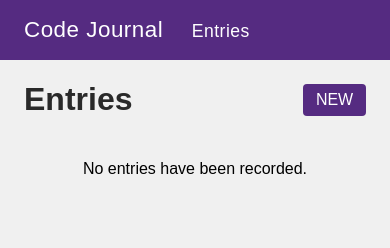
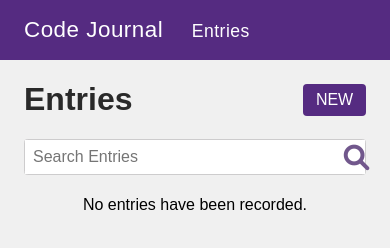
Before and after one commit to derrick-fleming/code-journal, a website: page index.html in a window 390 px wide. Both pictures are taken after a click on the link "Entries". Drawn offline with Linux system fonts and the light colour scheme; a web font is replaced by a local one.

Commit message:
Created a new div for the search bar, added form with input features and styled it to look good on mobile and desktop screens. #5.

```diff
--- a/css/styles.css
+++ b/css/styles.css
@@ -47,7 +47,7 @@ h1 {
   font-family: "Proza Libre", sans-serif;
 }
 
-.input-style:focus {
+.input-style:focus, {
   outline: 0.05rem solid rgb(85, 43, 129);
   border: 0.1rem solid rgb(85, 43, 129);
 }
@@ -116,11 +116,6 @@ a {
   font-size: 1.6rem;
 }
 
-.icon:hover {
-  cursor: pointer;
-  color: rgb(85, 43, 129);
-}
-
 .delete {
   color: rgb(223, 61, 62);
   text-decoration: underline;
@@ -180,6 +175,26 @@ a {
   background-color: rgb(206, 56, 56);
 }
 
+.form-container {
+  background-color: white;
+  border: 0.1rem solid rgb(205, 204, 205);
+  border-radius: 0.2rem;
+}
+
+.search-row {
+  padding-left: 0.5rem;
+  font-family: "Proza Libre", sans-serif;
+  width: 92%;
+  line-height: 2;
+  font-size: 1rem;
+  border: 0;
+  outline: 0;
+}
+
+.search-focus {
+  border: 0.1rem solid rgb(85, 43, 129);
+}
+
 @media screen and (min-width: 768px) {
   .placeholder-image {
     height: 400px;
@@ -188,4 +203,27 @@ a {
   .journal-entry {
     padding-left: 2rem;
   }
+
+  .search-row {
+    width: 92%;
+    border-right: 0;
+  }
 }
+
+.search-button {
+  color: rgb(85, 43, 129);
+  background-color: white;
+  border: 0;
+  width: 8%;
+}
+
+.icon-search {
+  color: rgb(113, 87, 140);
+  font-size: 1.6rem;
+}
+
+.icon:hover,
+.icon-search:hover {
+  cursor: pointer;
+  color: rgb(85, 43, 129);
+}
--- a/index.html
+++ b/index.html
@@ -69,6 +69,14 @@
             <h1 class="inline">Entries</h1>
             <a class="button entry" href="#">NEW</a>
           </div>
+          <div class="column-full">
+            <div class="form-container">
+              <form id="search-bar" class="row">
+                <input type="search" id="search" name="search-text" class="search-row" placeholder="Search Entries" required>
+                <button type="submit" form="search-bar" class="search-button "><a class="icon-search fa-solid fa-magnifying-glass"></a></button>
+              </form>
+            </div>
+          </div>
           <div class="column-full" id="no-entries">
             <p class="no-entry-text">No entries have been recorded.</p>
           </div>
```
